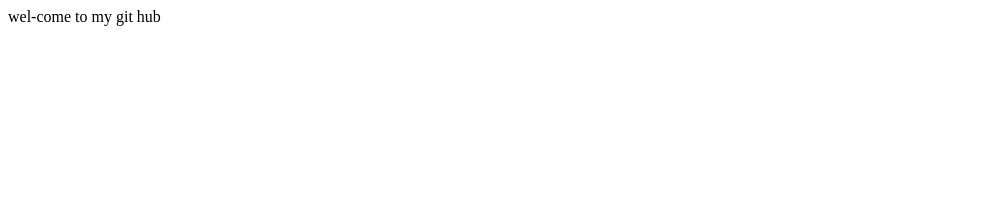
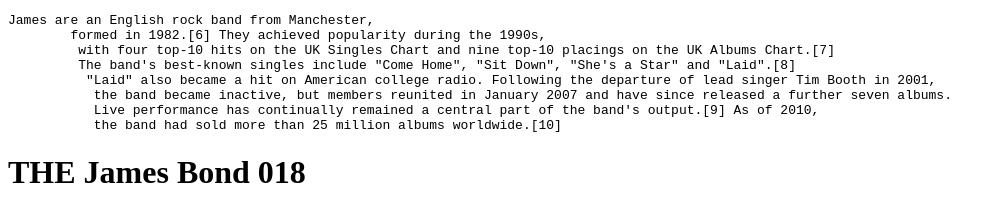
Before and after one commit to Shashidhar-Nandi/MyFirst-git, a plain HTML site: page index.html in a window 1280 px wide. Shown: the whole page, without its empty margins (0-998 px from the left). Drawn offline with Linux system fonts and the light colour scheme.

Commit message:
change in james bond

```diff
--- a/index.html
+++ b/index.html
@@ -1 +1,17 @@
-<p>wel-come to my git hub</p>
+<!DOCTYPE html>
+<head>
+    <title>The James Bond </title>
+</head>
+<body>
+    <pre>James are an English rock band from Manchester,
+        formed in 1982.[6] They achieved popularity during the 1990s,
+         with four top-10 hits on the UK Singles Chart and nine top-10 placings on the UK Albums Chart.[7]
+         The band's best-known singles include "Come Home", "Sit Down", "She's a Star" and "Laid".[8]
+          "Laid" also became a hit on American college radio. Following the departure of lead singer Tim Booth in 2001,
+           the band became inactive, but members reunited in January 2007 and have since released a further seven albums.
+           Live performance has continually remained a central part of the band's output.[9] As of 2010,
+           the band had sold more than 25 million albums worldwide.[10]</pre>
+    <h1>THE James Bond 018</h1>
+    <body background color: blue></body>
+</body>
+</html>
```
